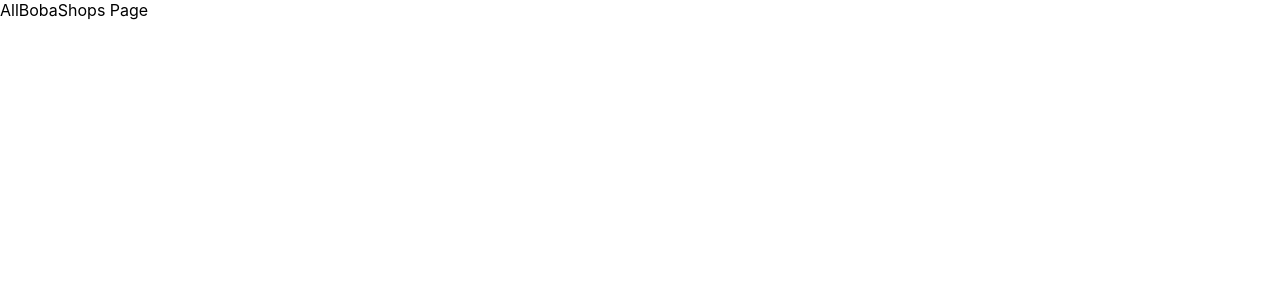
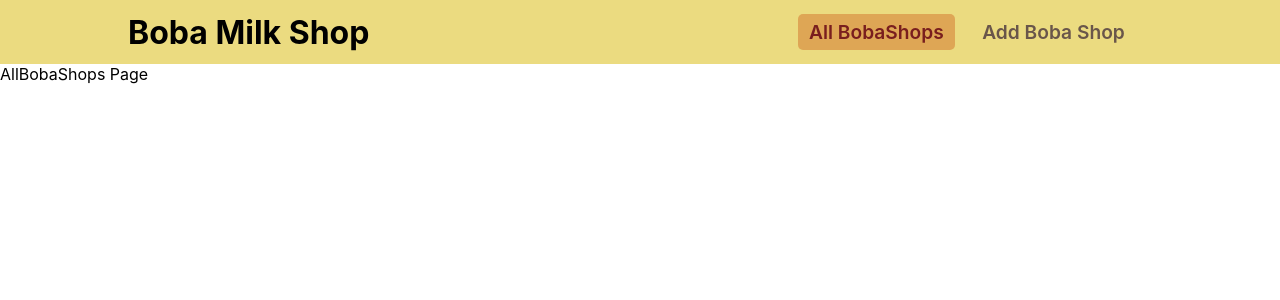
Before and after one commit to andytseng1993/react-boba, a React (Create React App) app: page / in a window 1280 px wide. Shown: the top 300 px of the page. Built offline with nearby package versions, Linux system fonts and the light colour scheme.

Commit message:
Nav CSS and NavLink

```diff
--- a/src/App.js
+++ b/src/App.js
@@ -1,10 +1,12 @@
 import AllBobaShopsPage from "./pages/AllBobaShopsPage";
 import NewBobaShopPage from "./pages/NewBobaShopPage";
 import { Routes, Route } from "react-router-dom";
+import Navigation from "./component/layout/Navigation";
 
 function App() {
   return (
     <>
+      <Navigation />
       <Routes>
         <Route path="/" element={<AllBobaShopsPage />} />
         <Route path="newbobashop" element={<NewBobaShopPage />} />
--- /dev/null
+++ b/src/component/layout/Navigation.js
@@ -0,0 +1,41 @@
+import { Outlet, NavLink } from "react-router-dom";
+import classes from "./Navigation.module.css";
+
+function Navigation() {
+  return (
+    <header className={classes.header}>
+      <div className={classes.logo}>Boba Milk Shop</div>
+      <nav>
+        <NavLink
+          style={({ isActive }) =>
+            isActive
+              ? {
+                  backgroundColor: "rgb(222, 166, 85)",
+                  color: "rgb(121, 30, 30)",
+                }
+              : { color: "rgb(105, 86, 74)" }
+          }
+          to="/"
+        >
+          All BobaShops
+        </NavLink>
+        <NavLink
+          style={({ isActive }) =>
+            isActive
+              ? {
+                  backgroundColor: "rgb(222, 166, 85)",
+                  color: "rgb(121, 30, 30)",
+                }
+              : { color: "rgb(105, 86, 74)" }
+          }
+          to="/newbobashop"
+        >
+          Add Boba Shop
+        </NavLink>
+      </nav>
+      <Outlet />
+    </header>
+  );
+}
+
+export default Navigation;
--- /dev/null
+++ b/src/component/layout/Navigation.module.css
@@ -0,0 +1,29 @@
+.header {
+  color: black;
+  background-color: rgb(235, 219, 128);
+  height: 4rem;
+  display: flex;
+  align-items: center;
+  justify-content: space-between;
+  padding: 0 10%;
+}
+.logo {
+  font-size: 2rem;
+  color: black;
+  font-weight: bold;
+}
+.header a {
+  text-decoration: none;
+  font-size: 1.2rem;
+  color: #3c1e1d;
+  margin-right: 1rem;
+  font-weight: 600;
+  width: 100%;
+  padding: 0.4rem 0.7rem;
+  border-radius: 5px;
+}
+.header a:hover,
+.header a:active,
+.header a.active {
+  color: white;
+}
```
